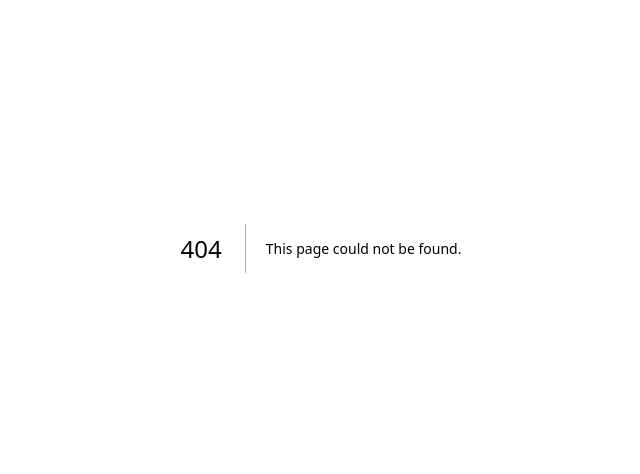
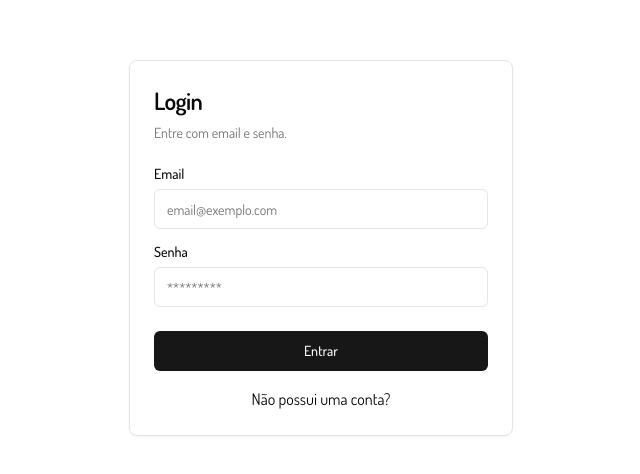
Before and after one commit to jessicasantosb/workshop-codante-next-auth, a Next.js app: page /login in a window 1280 px wide. Before the commit this address had no page. Shown: the part 152-626 px from the top of the page, without its empty margins (319-959 px from the left). Built offline with nearby package versions, Linux system fonts and the light colour scheme.

Commit message:
feat: create Login and Register page

```diff
--- a/package.json
+++ b/package.json
@@ -10,6 +10,8 @@
   },
   "dependencies": {
     "@prisma/client": "5.19.1",
+    "@radix-ui/react-label": "^2.1.0",
+    "@radix-ui/react-slot": "^1.1.0",
     "class-variance-authority": "^0.7.0",
     "clsx": "^2.1.1",
     "lucide-react": "^0.441.0",
--- /dev/null
+++ b/src/app/(auth)/login/page.tsx
@@ -0,0 +1,49 @@
+import { Button } from '@/components/ui/button';
+import {
+  Card,
+  CardContent,
+  CardDescription,
+  CardFooter,
+  CardHeader,
+  CardTitle,
+} from '@/components/ui/card';
+import { Input } from '@/components/ui/input';
+import { Label } from '@/components/ui/label';
+import Link from 'next/link';
+
+export default function Login() {
+  return (
+    <section className='w-full h-screen flex items-center justify-center px-4'>
+      <Card className='w-full max-w-sm'>
+        <CardHeader>
+          <CardTitle className='text-2xl'>Login</CardTitle>
+          <CardDescription>Entre com email e senha.</CardDescription>
+        </CardHeader>
+        <CardContent className='grid gap-4'>
+          <div className='grid gap-2'>
+            <Label htmlFor='email'>Email</Label>
+            <Input
+              id='email'
+              type='email'
+              placeholder='email@exemplo.com'
+              required
+            />
+          </div>
+          <div className='grid gap-2'>
+            <Label htmlFor='password'>Senha</Label>
+            <Input
+              id='password'
+              type='password'
+              placeholder='*********'
+              required
+            />
+          </div>
+        </CardContent>
+        <CardFooter className='flex flex-col gap-4'>
+          <Button className='w-full'>Entrar</Button>
+          <Link href={'/register'}>Não possui uma conta?</Link>
+        </CardFooter>
+      </Card>
+    </section>
+  );
+}
--- /dev/null
+++ b/src/app/(auth)/register/page.tsx
@@ -0,0 +1,53 @@
+import { Button } from '@/components/ui/button';
+import {
+  Card,
+  CardContent,
+  CardDescription,
+  CardFooter,
+  CardHeader,
+  CardTitle,
+} from '@/components/ui/card';
+import { Input } from '@/components/ui/input';
+import { Label } from '@/components/ui/label';
+import Link from 'next/link';
+
+export default function Login() {
+  return (
+    <section className='w-full h-screen flex items-center justify-center px-4'>
+      <Card className='w-full max-w-sm'>
+        <CardHeader>
+          <CardTitle className='text-2xl'>Cadastre-se</CardTitle>
+          <CardDescription>Crie uma conta gratuitamente.</CardDescription>
+        </CardHeader>
+        <CardContent className='grid gap-4'>
+          <div className='grid gap-2'>
+            <Label htmlFor='email'>Nome</Label>
+            <Input id='nome' type='nome' placeholder='Fulano de Tal' required />
+          </div>
+          <div className='grid gap-2'>
+            <Label htmlFor='email'>Email</Label>
+            <Input
+              id='email'
+              type='email'
+              placeholder='email@exemplo.com'
+              required
+            />
+          </div>
+          <div className='grid gap-2'>
+            <Label htmlFor='password'>Senha</Label>
+            <Input
+              id='password'
+              type='password'
+              placeholder='*********'
+              required
+            />
+          </div>
+        </CardContent>
+        <CardFooter className='flex flex-col gap-4'>
+          <Button className='w-full'>Registrar</Button>
+          <Link href={'/login'}>Já possui conta?</Link>
+        </CardFooter>
+      </Card>
+    </section>
+  );
+}
--- /dev/null
+++ b/src/app/dashboard/page.tsx
@@ -0,0 +1,8 @@
+export default function Dashboard() {
+
+  return (
+    <section>
+      <h3>Dashboard</h3>
+    </section>
+  );
+}
--- /dev/null
+++ b/src/components/ui/button.tsx
@@ -0,0 +1,56 @@
+import * as React from "react"
+import { Slot } from "@radix-ui/react-slot"
+import { cva, type VariantProps } from "class-variance-authority"
+
+import { cn } from "@/lib/utils"
+
+const buttonVariants = cva(
+  "inline-flex items-center justify-center whitespace-nowrap rounded-md text-sm font-medium ring-offset-background transition-colors focus-visible:outline-none focus-visible:ring-2 focus-visible:ring-ring focus-visible:ring-offset-2 disabled:pointer-events-none disabled:opacity-50",
+  {
+    variants: {
+      variant: {
+        default: "bg-primary text-primary-foreground hover:bg-primary/90",
+        destructive:
+          "bg-destructive text-destructive-foreground hover:bg-destructive/90",
+        outline:
+          "border border-input bg-background hover:bg-accent hover:text-accent-foreground",
+        secondary:
+          "bg-secondary text-secondary-foreground hover:bg-secondary/80",
+        ghost: "hover:bg-accent hover:text-accent-foreground",
+        link: "text-primary underline-offset-4 hover:underline",
+      },
+      size: {
+        default: "h-10 px-4 py-2",
+        sm: "h-9 rounded-md px-3",
+        lg: "h-11 rounded-md px-8",
+        icon: "h-10 w-10",
+      },
+    },
+    defaultVariants: {
+      variant: "default",
+      size: "default",
+    },
+  }
+)
+
+export interface ButtonProps
+  extends React.ButtonHTMLAttributes<HTMLButtonElement>,
+    VariantProps<typeof buttonVariants> {
+  asChild?: boolean
+}
+
+const Button = React.forwardRef<HTMLButtonElement, ButtonProps>(
+  ({ className, variant, size, asChild = false, ...props }, ref) => {
+    const Comp = asChild ? Slot : "button"
+    return (
+      <Comp
+        className={cn(buttonVariants({ variant, size, className }))}
+        ref={ref}
+        {...props}
+      />
+    )
+  }
+)
+Button.displayName = "Button"
+
+export { Button, buttonVariants }
--- /dev/null
+++ b/src/components/ui/card.tsx
@@ -0,0 +1,79 @@
+import * as React from "react"
+
+import { cn } from "@/lib/utils"
+
+const Card = React.forwardRef<
+  HTMLDivElement,
+  React.HTMLAttributes<HTMLDivElement>
+>(({ className, ...props }, ref) => (
+  <div
+    ref={ref}
+    className={cn(
+      "rounded-lg border bg-card text-card-foreground shadow-sm",
+      className
+    )}
+    {...props}
+  />
+))
+Card.displayName = "Card"
+
+const CardHeader = React.forwardRef<
+  HTMLDivElement,
+  React.HTMLAttributes<HTMLDivElement>
+>(({ className, ...props }, ref) => (
+  <div
+    ref={ref}
+    className={cn("flex flex-col space-y-1.5 p-6", className)}
+    {...props}
+  />
+))
+CardHeader.displayName = "CardHeader"
+
+const CardTitle = React.forwardRef<
+  HTMLParagraphElement,
+  React.HTMLAttributes<HTMLHeadingElement>
+>(({ className, ...props }, ref) => (
+  <h3
+    ref={ref}
+    className={cn(
+      "text-2xl font-semibold leading-none tracking-tight",
+      className
+    )}
+    {...props}
+  />
+))
+CardTitle.displayName = "CardTitle"
+
+const CardDescription = React.forwardRef<
+  HTMLParagraphElement,
+  React.HTMLAttributes<HTMLParagraphElement>
+>(({ className, ...props }, ref) => (
+  <p
+    ref={ref}
+    className={cn("text-sm text-muted-foreground", className)}
+    {...props}
+  />
+))
+CardDescription.displayName = "CardDescription"
+
+const CardContent = React.forwardRef<
+  HTMLDivElement,
+  React.HTMLAttributes<HTMLDivElement>
+>(({ className, ...props }, ref) => (
+  <div ref={ref} className={cn("p-6 pt-0", className)} {...props} />
+))
+CardContent.displayName = "CardContent"
+
+const CardFooter = React.forwardRef<
+  HTMLDivElement,
+  React.HTMLAttributes<HTMLDivElement>
+>(({ className, ...props }, ref) => (
+  <div
+    ref={ref}
+    className={cn("flex items-center p-6 pt-0", className)}
+    {...props}
+  />
+))
+CardFooter.displayName = "CardFooter"
+
+export { Card, CardHeader, CardFooter, CardTitle, CardDescription, CardContent }
--- /dev/null
+++ b/src/components/ui/input.tsx
@@ -0,0 +1,25 @@
+import * as React from "react"
+
+import { cn } from "@/lib/utils"
+
+export interface InputProps
+  extends React.InputHTMLAttributes<HTMLInputElement> {}
+
+const Input = React.forwardRef<HTMLInputElement, InputProps>(
+  ({ className, type, ...props }, ref) => {
+    return (
+      <input
+        type={type}
+        className={cn(
+          "flex h-10 w-full rounded-md border border-input bg-background px-3 py-2 text-sm ring-offset-background file:border-0 file:bg-transparent file:text-sm file:font-medium placeholder:text-muted-foreground focus-visible:outline-none focus-visible:ring-2 focus-visible:ring-ring focus-visible:ring-offset-2 disabled:cursor-not-allowed disabled:opacity-50",
+          className
+        )}
+        ref={ref}
+        {...props}
+      />
+    )
+  }
+)
+Input.displayName = "Input"
+
+export { Input }
--- /dev/null
+++ b/src/components/ui/label.tsx
@@ -0,0 +1,26 @@
+"use client"
+
+import * as React from "react"
+import * as LabelPrimitive from "@radix-ui/react-label"
+import { cva, type VariantProps } from "class-variance-authority"
+
+import { cn } from "@/lib/utils"
+
+const labelVariants = cva(
+  "text-sm font-medium leading-none peer-disabled:cursor-not-allowed peer-disabled:opacity-70"
+)
+
+const Label = React.forwardRef<
+  React.ElementRef<typeof LabelPrimitive.Root>,
+  React.ComponentPropsWithoutRef<typeof LabelPrimitive.Root> &
+    VariantProps<typeof labelVariants>
+>(({ className, ...props }, ref) => (
+  <LabelPrimitive.Root
+    ref={ref}
+    className={cn(labelVariants(), className)}
+    {...props}
+  />
+))
+Label.displayName = LabelPrimitive.Root.displayName
+
+export { Label }
```
Also changed, not shown: 1 other file (tests, documents, lock files or other folders).
